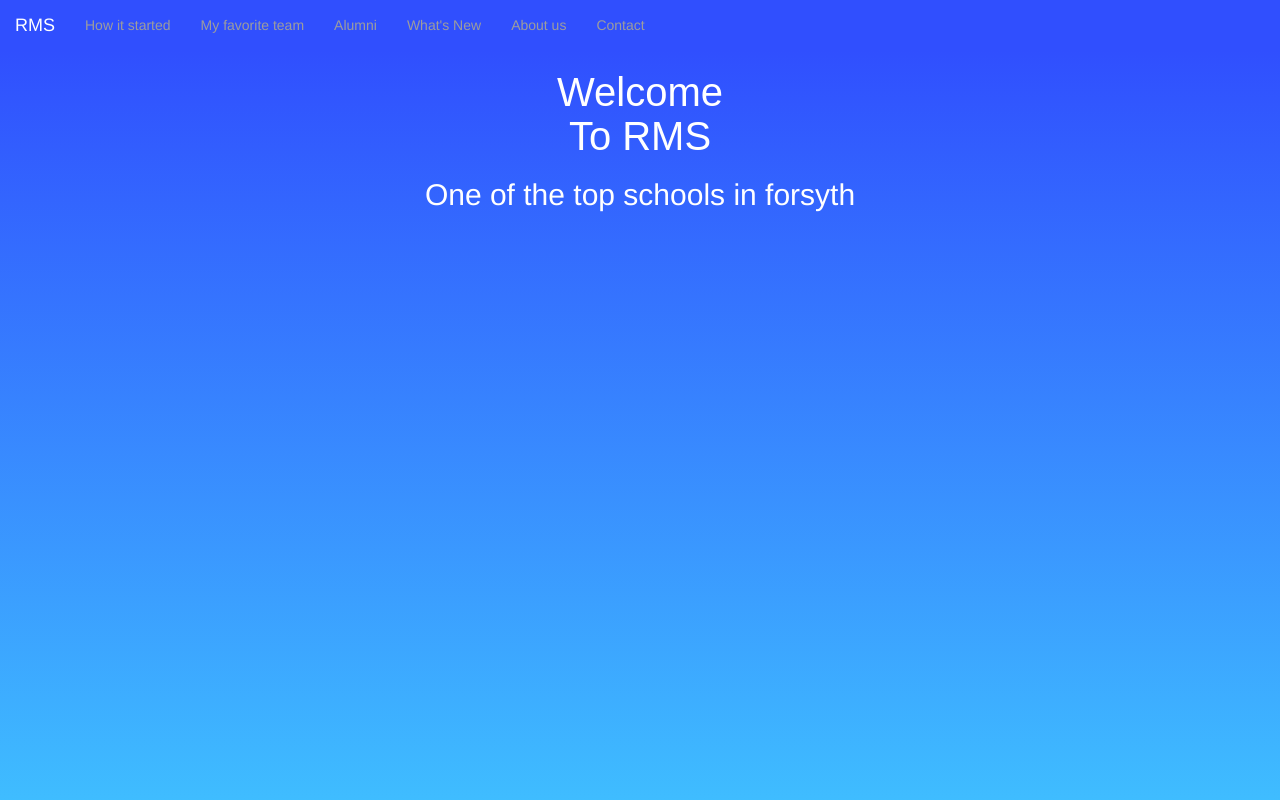
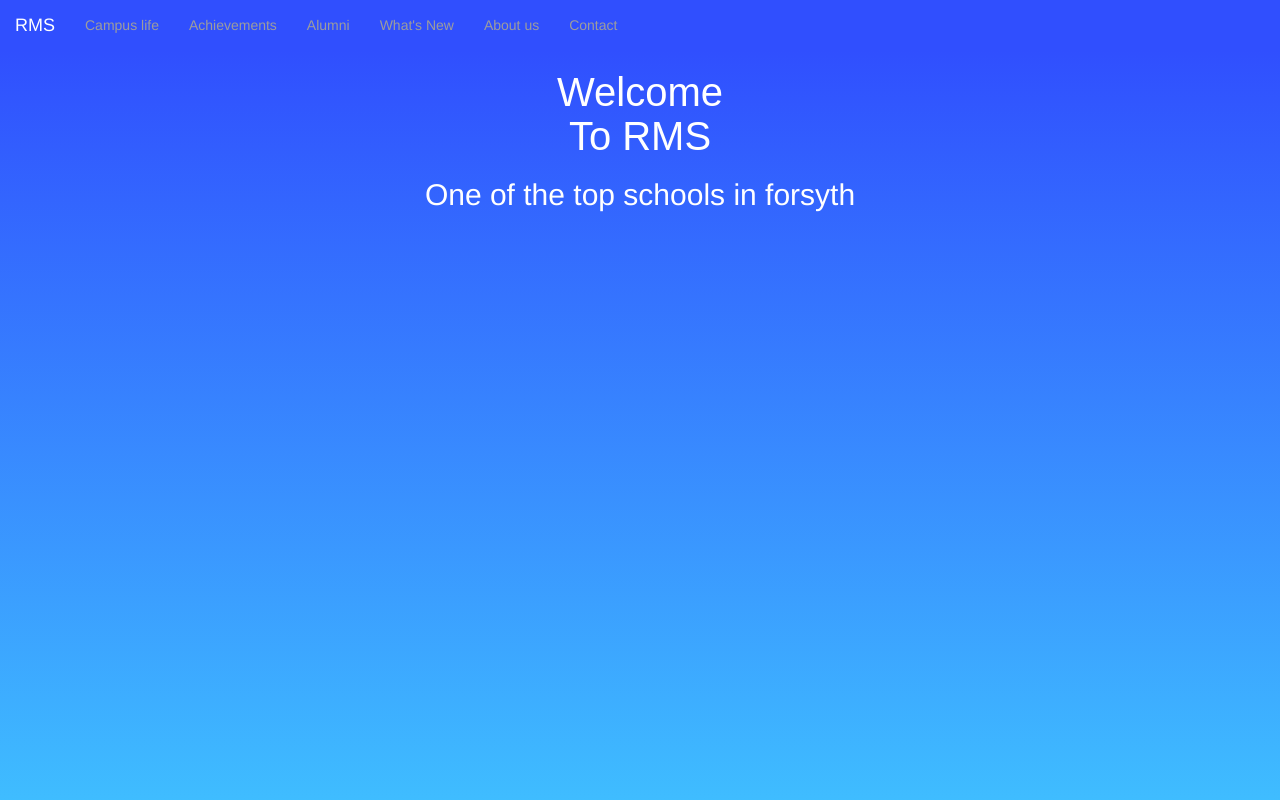
Before and after one commit to krishlala/My-football-blog, a plain HTML site: page index.html in a window 1280 px wide. Shown: the top 800 px of the page. Drawn offline with nearby package versions, Linux system fonts and the light colour scheme.

Commit message:
Update index.html

```diff
--- a/index.html
+++ b/index.html
@@ -34,8 +34,8 @@
 
     <div class="collapse navbar-collapse" id="myNavbar">
       <ul class="nav navbar-nav">
-        <li><a href="#camplife">How it started</a></li>
-        <li><a href="#achieve">My favorite team</a></li>
+        <li><a href="#camplife">Campus life</a></li>
+        <li><a href="#achieve">Achievements</a></li>
         <li><a href="#alumni">Alumni</a></li>
         <li><a href="#whatsnew">What's New</a></li>
         <li><a href="#aboutus">About us</a></li>
```
